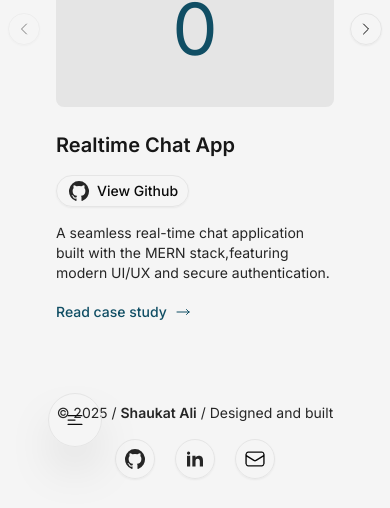
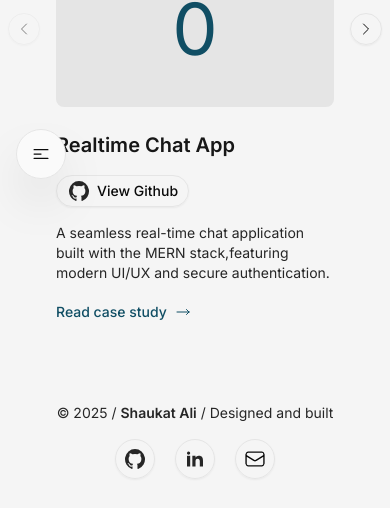
Before and after one commit to Shaukat-AB/sk-portfolio, a Next.js app: page / in a window 390 px wide. Shown: the part 565-1073 px from the top of the page. Built offline with nearby package versions, Linux system fonts and the light colour scheme.

Commit message:
update: header and navbar position to fixed also adjust styles

```diff
--- a/src/app/layout.tsx
+++ b/src/app/layout.tsx
@@ -31,7 +31,7 @@ export default function RootLayout({
           <div className="min-h-screen py-4 relative overflow-y-hidden">
             <div className="w-full h-24" />
 
-            <header className="absolute px-12 bottom-12 md:top-4 md:w-full flex md:justify-center items-start h-24">
+            <header className="fixed z-20 mx-4 bottom-21 md:top-4 md:w-full flex md:justify-center items-start h-24">
               <Navbar />
             </header>
 
--- a/src/components/navbar/Navbar.tsx
+++ b/src/components/navbar/Navbar.tsx
@@ -40,7 +40,7 @@ export const Navbar = () => {
       </div>
       <Button
         onClick={() => setOpen(!open)}
-        className={`cursor-pointer shadow-2xl md:hidden ${
+        className={`bg-bg-focus cursor-pointer shadow-2xl md:hidden ${
           open ? 'bg-bg-active/80' : ''
         }`}
         variant="outline"
--- a/src/components/ui/button.tsx
+++ b/src/components/ui/button.tsx
@@ -22,7 +22,7 @@ const buttonVariants = cva(
       },
       size: {
         unchanged: '',
-        equal: 'p-4',
+        equal: 'p-3.5',
         default: 'h-9 px-4 py-2 has-[>svg]:px-3',
         sm: 'h-8 rounded-full gap-1.5 px-3 has-[>svg]:px-2.5',
         lg: 'h-10 rounded-full px-6 has-[>svg]:px-4',
```
